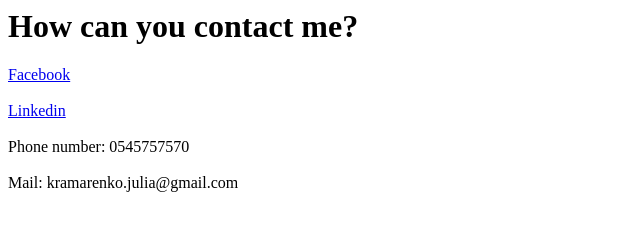
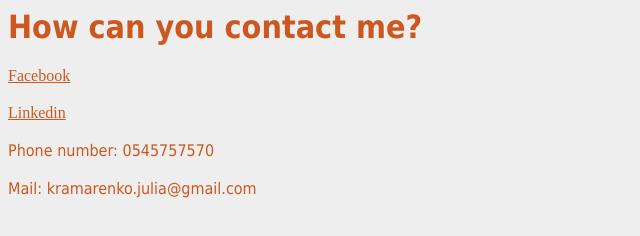
Before and after one commit to mrsjul/html, a plain HTML site: page contacts.html in a window 1280 px wide. Shown: the whole page, without its empty margins (0-640 px from the left). Drawn offline with Linux system fonts and the light colour scheme.

Commit message:
Update contacts.html

```diff
--- a/contacts.html
+++ b/contacts.html
@@ -1,6 +1,6 @@
 <html><head>
 <title> Contacts </title>
-<link rel="stylesheet" href="my site.css">
+<link rel="stylesheet" href="my_site.css">
 
 </head>
 <body> <h1 >How can you contact me?</h1>
```
